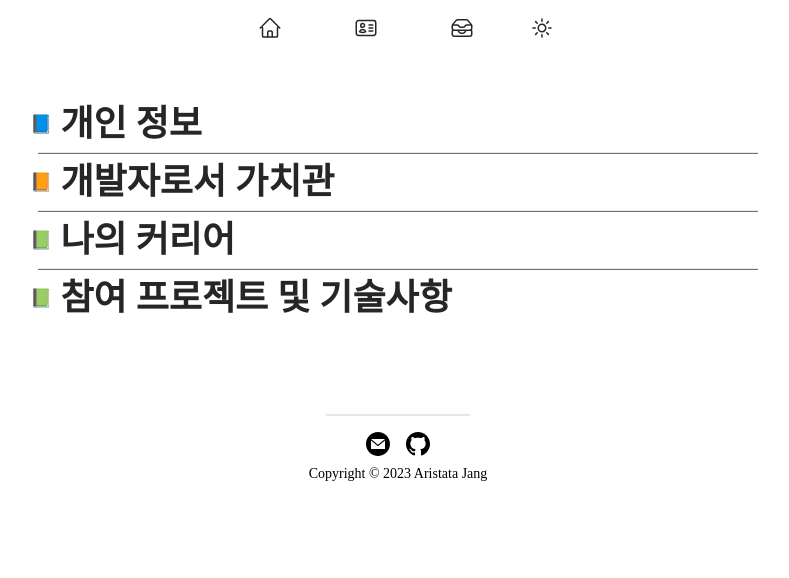
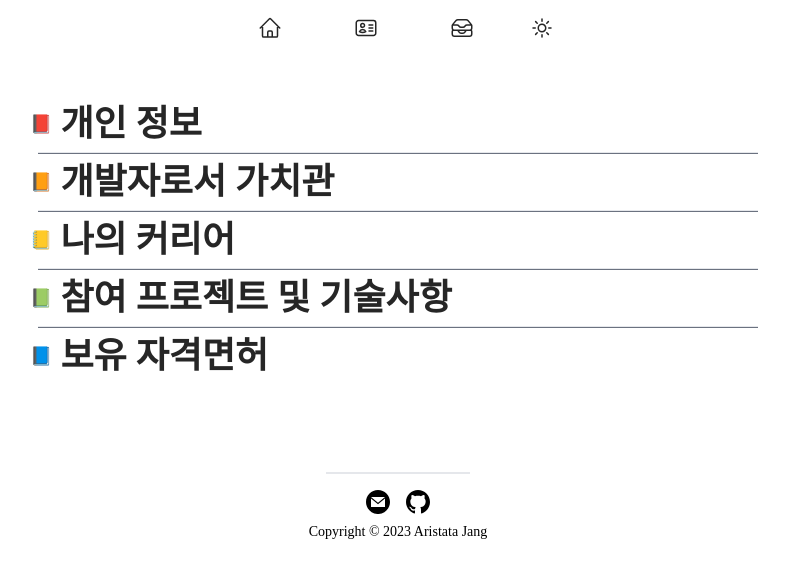
Before and after one commit to aristata/who-am-i, a Next.js app: page /profile in a window 1280 px wide. Shown: the top 578 px of the page, without its empty margins (242-1031 px from the left). Built offline with nearby package versions, Linux system fonts and the light colour scheme; a web font is replaced by a local one.

Commit message:
feat: 보유 자격면허 추가

```diff
--- a/app/profile/page.tsx
+++ b/app/profile/page.tsx
@@ -2,6 +2,7 @@ import PrivateInformation from "@/components/profiles/01_privateInformation"
 import Belief from "@/components/profiles/02_belief"
 import Career from "@/components/profiles/03_career"
 import Project from "@/components/profiles/04_project"
+import License from "@/components/profiles/05_license"
 
 const ProfilePage = () => {
   return (
@@ -14,6 +15,8 @@ const ProfilePage = () => {
         <Career />
         <hr className="h-0.5 bg-gray-500 m-2" />
         <Project />
+        <hr className="h-0.5 bg-gray-500 m-2" />
+        <License />
       </div>
     </>
   )
--- a/components/profiles/01_PrivateInformation.tsx
+++ b/components/profiles/01_PrivateInformation.tsx
@@ -14,7 +14,7 @@ const PrivateInformation = () => {
   return (
     <>
       <div className="flex flex-row space-x-2 items-center mb-2">
-        {isOpen ? <span>📖</span> : <span>📘</span>}
+        {isOpen ? <span>📖</span> : <span>📕</span>}
         <h1
           className="text-4xl font-bold hover:cursor-pointer"
           onClick={onClickHandler}
--- a/components/profiles/03_career.tsx
+++ b/components/profiles/03_career.tsx
@@ -13,7 +13,7 @@ const Career = () => {
   return (
     <>
       <div className="flex flex-row space-x-2 items-center mb-2">
-        {isOpen ? <span>📖</span> : <span>📗</span>}
+        {isOpen ? <span>📖</span> : <span>📒</span>}
         <h1
           className="text-4xl font-bold hover:cursor-pointer"
           onClick={onClickHandler}
--- /dev/null
+++ b/components/profiles/05_license.tsx
@@ -0,0 +1,41 @@
+"use client"
+
+import { useState } from "react"
+
+const License = () => {
+  const [isOpen, setIsOpen] = useState(false)
+
+  const onClickHandler = () => {
+    setIsOpen((prev) => {
+      return !prev
+    })
+  }
+  return (
+    <>
+      <div className="flex flex-row space-x-2 items-center mb-2">
+        {isOpen ? <span>📖</span> : <span>📘</span>}
+        <h1
+          className="text-4xl font-bold hover:cursor-pointer"
+          onClick={onClickHandler}
+        >
+          보유 자격면허
+        </h1>
+      </div>
+      {isOpen ? (
+        <>
+          <ul className="list-disc px-6">
+            <li>정보처리기사, 한국산업인력공단, 2016.11.18</li>
+            <li>워드프로세서 2, 3급, 대한상공회의소</li>
+            <li>회계관리1급, 삼일회계법인</li>
+            <li>전산회계1급, 한국세무사회</li>
+            <li>전산회계2급, 한국세무사회</li>
+            <li>자동차운전면허1종보통, 부산지방경찰청</li>
+            <li>MCAS 2007 Master, Microsoft</li>
+          </ul>
+        </>
+      ) : null}
+    </>
+  )
+}
+
+export default License
```
